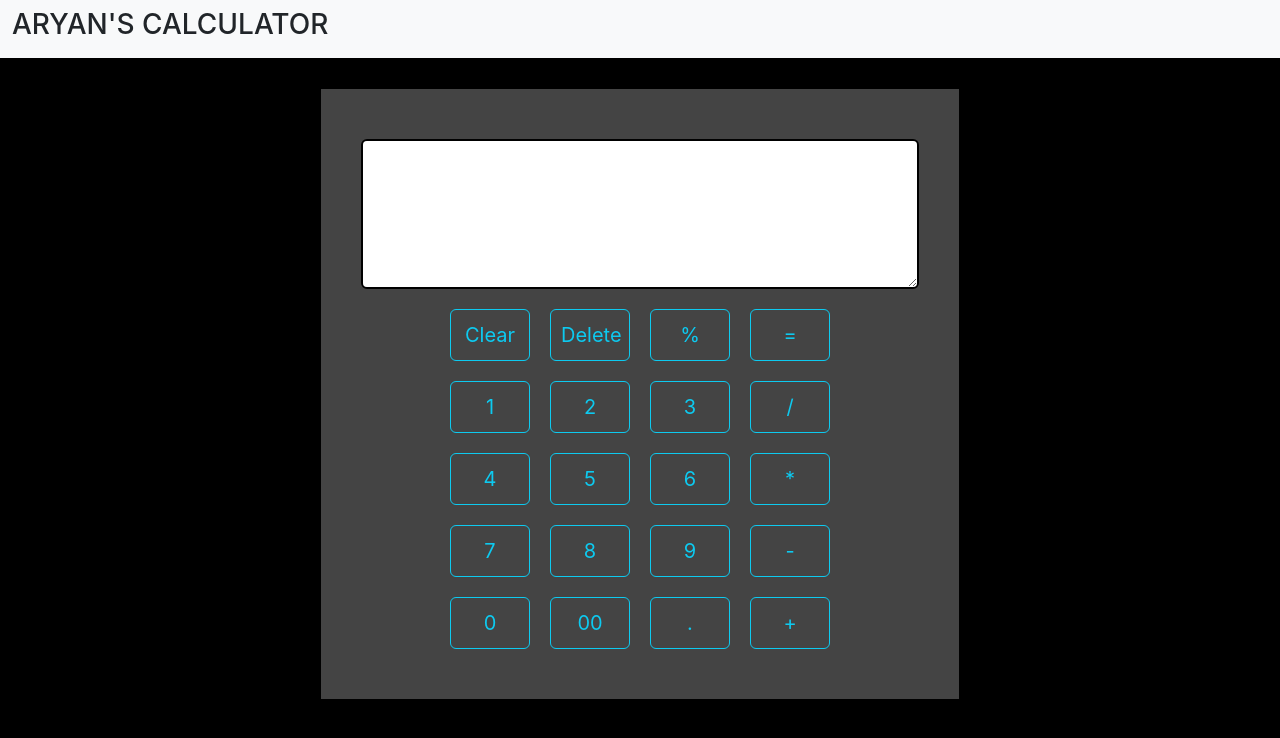
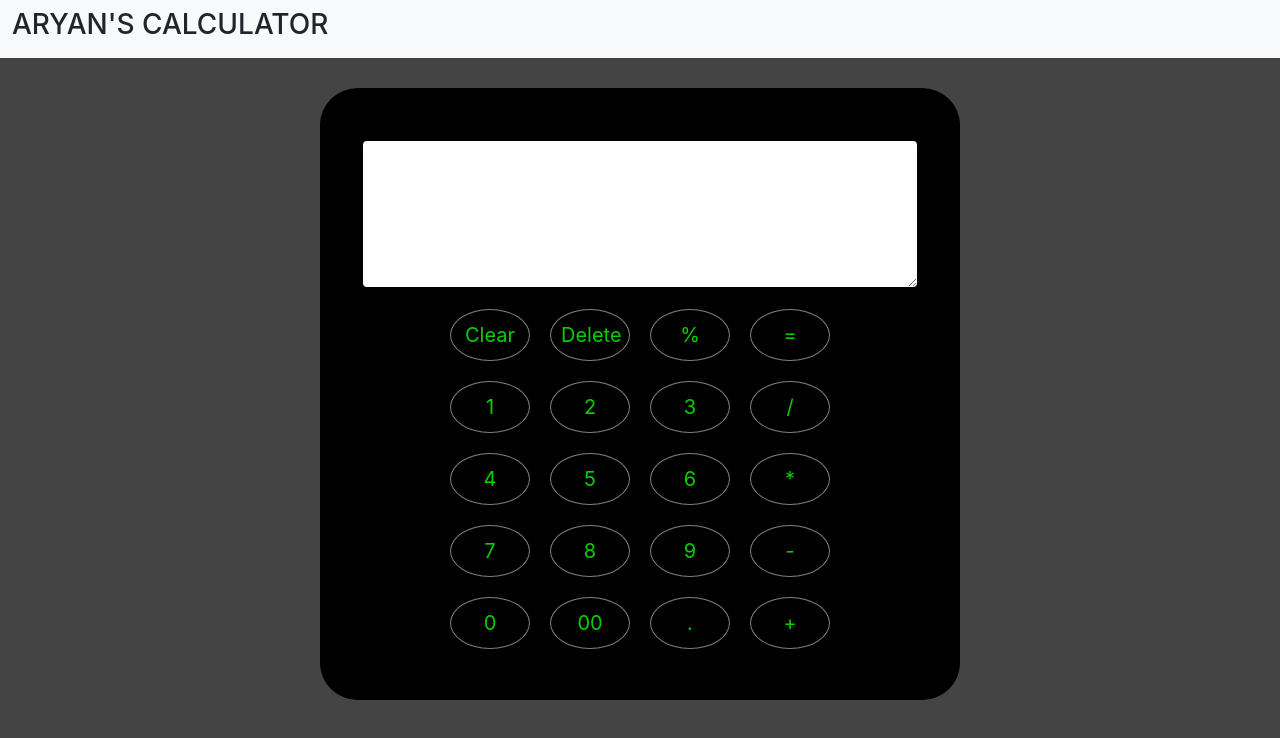
Before and after one commit to aryanver2001/CodSoft_Task3-Calculator, a React (Create React App) app: page / in a window 1280 px wide. Shown: the top 738 px of the page. Built offline with nearby package versions, Linux system fonts and the light colour scheme.

Commit message:
changed button style

```diff
--- a/src/App.css
+++ b/src/App.css
@@ -4,18 +4,19 @@
 }
 
 body{
-  background-color: black;
+  background-color: rgb(68, 68, 68);
 }
 
 .outer-box {
   width: 50%;
   border: 1px solid black;
+  border-radius: 6%;
   margin: 30px auto;
   display: flex;
   flex-direction: column;
   align-items: center;
   padding: 40px;
-  background-color: rgb(68, 68, 68);
+  background-color: black;
 }
 
 .textarea{
@@ -33,7 +34,17 @@ body{
 .btns {
   margin: 10px;
   font-size: 25px;
+  color: #06D001;
+  border-color: grey;
   padding: 10px;
   width: 120px;
   text-align: center;
+  border-radius: 50%;
+  transition: ease-in-out .1s;
 }
+
+.btns:hover{
+  border: none;
+  border-bottom: 3px solid #06D001;
+  color: yellow;
+}
--- a/src/Components/Calculator.js
+++ b/src/Components/Calculator.js
@@ -55,38 +55,38 @@ export default function Calculator() {
                 <div className="btn-grp">
 
                     <div className='btn-r1'>
-                        <input type="button" value="Clear" className="btn btn-outline-info btns" onClick={handleClear}/>
-                        <input type="button" value="Delete" className="btn btn-outline-info btns" onClick={handleDelete}/>
-                        <input type="button" value="%" className="btn btn-outline-info btns" onClick={handlebtns}/>
-                        <input type="button" value="=" className="btn btn-outline-info btns" onClick={handleEquals}/>
+                        <input type="button" value="Clear" className="btn btns" onClick={handleClear}/>
+                        <input type="button" value="Delete" className="btn btns" onClick={handleDelete}/>
+                        <input type="button" value="%" className="btn btns" onClick={handlebtns}/>
+                        <input type="button" value="=" className="btn btns" onClick={handleEquals}/>
                     </div>
 
                     <div className="btns-r2">
-                        <input type="button" value="1" className="btn btn-outline-info btns" onClick={handlebtns}/>
-                        <input type="button" value="2" className="btn btn-outline-info btns" onClick={handlebtns}/>
-                        <input type="button" value="3" className="btn btn-outline-info btns" onClick={handlebtns}/>
-                        <input type="button" value="/" className="btn btn-outline-info btns" onClick={handlebtns}/>
+                        <input type="button" value="1" className="btn btns" onClick={handlebtns}/>
+                        <input type="button" value="2" className="btn btns" onClick={handlebtns}/>
+                        <input type="button" value="3" className="btn btns" onClick={handlebtns}/>
+                        <input type="button" value="/" className="btn btns" onClick={handlebtns}/>
                     </div>
 
                     <div className="btns-r3">
-                        <input type="button" value="4" className="btn btn-outline-info btns" onClick={handlebtns}/>
-                        <input type="button" value="5" className="btn btn-outline-info btns" onClick={handlebtns}/>
-                        <input type="button" value="6" className="btn btn-outline-info btns" onClick={handlebtns}/>
-                        <input type="button" value="*" className="btn btn-outline-info btns" onClick={handlebtns}/>
+                        <input type="button" value="4" className="btn btns" onClick={handlebtns}/>
+                        <input type="button" value="5" className="btn btns" onClick={handlebtns}/>
+                        <input type="button" value="6" className="btn btns" onClick={handlebtns}/>
+                        <input type="button" value="*" className="btn btns" onClick={handlebtns}/>
                     </div>
 
                     <div className="btns-r4">
-                        <input type="button" value="7" className="btn btn-outline-info btns" onClick={handlebtns}/>
-                        <input type="button" value="8" className="btn btn-outline-info btns" onClick={handlebtns}/>
-                        <input type="button" value="9" className="btn btn-outline-info btns" onClick={handlebtns}/>
-                        <input type="button" value="-" className="btn btn-outline-info btns" onClick={handlebtns}/>
+                        <input type="button" value="7" className="btn btns" onClick={handlebtns}/>
+                        <input type="button" value="8" className="btn btns" onClick={handlebtns}/>
+                        <input type="button" value="9" className="btn btns" onClick={handlebtns}/>
+                        <input type="button" value="-" className="btn btns" onClick={handlebtns}/>
                     </div>
 
                     <div className="btns-r5">
-                        <input type="button" value="0" className="btn btn-outline-info btns" onClick={handlebtns}/>
-                        <input type="button" value="00" className="btn btn-outline-info btns" onClick={handlebtns}/>
-                        <input type="button" value="." className="btn btn-outline-info btns" onClick={handlebtns}/>
-                        <input type="button" value="+" className="btn btn-outline-info btns" onClick={handlebtns}/>
+                        <input type="button" value="0" className="btn btns" onClick={handlebtns}/>
+                        <input type="button" value="00" className="btn btns" onClick={handlebtns}/>
+                        <input type="button" value="." className="btn btns" onClick={handlebtns}/>
+                        <input type="button" value="+" className="btn btns" onClick={handlebtns}/>
                     </div>
 
                 </div>
```
